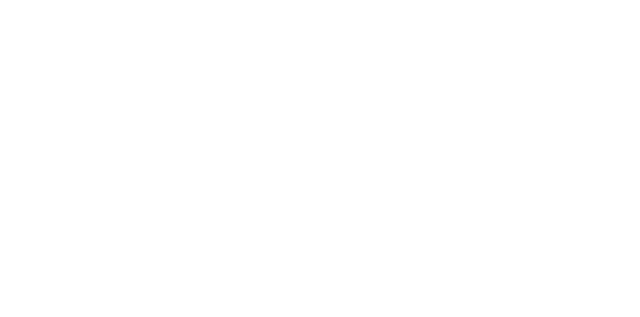
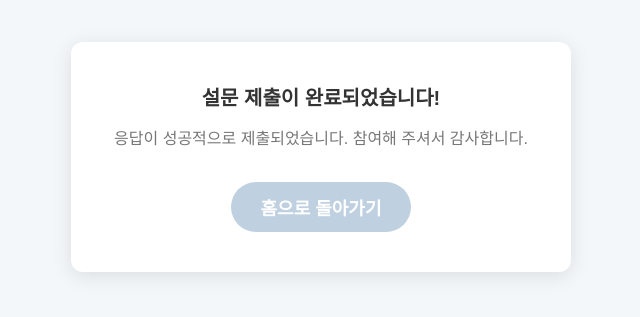
Before and after one commit to mcnc-survey/Client, a Vue app: page /mobile/confirmation in a window 1280 px wide. Before the commit this address had no page. Shown: the part 263-580 px from the top of the page, without its empty margins (319-959 px from the left). Built offline with nearby package versions, Linux system fonts and the light colour scheme; what v-calendar would draw is missing.

Commit message:
feat: 응답제출 페이지 추가 및 연결

```diff
--- a/src/mobile/SurveyCompletion.vue
+++ /dev/null
@@ -1,6 +0,0 @@
-<template>
-  <div>
-    <h1>SurveyCompletion Page</h1>
-    <p>Welcome to the SurveyCompletion Page!</p>
-  </div>
-</template>
--- /dev/null
+++ b/src/mobile/SurveyConfirmation.vue
@@ -0,0 +1,78 @@
+<template>
+  <div class="confirmation-page">
+    <div class="confirmation-content">
+      <h1 class="confirmation-title">설문 제출이 완료되었습니다!</h1>
+      <p class="confirmation-message">
+        응답이 성공적으로 제출되었습니다. 참여해 주셔서 감사합니다.
+      </p>
+      <router-link :to="`/mobile?t=${surveyId}`">
+        <button class="home-button">홈으로 돌아가기</button>
+      </router-link>
+    </div>
+  </div>
+</template>
+
+<script>
+export default {
+  data() {
+    return {
+      surveyId: localStorage.getItem("surveyId"),
+    };
+  },
+};
+</script>
+
+<style scoped>
+.confirmation-page {
+  display: flex;
+  justify-content: center;
+  align-items: center;
+  flex-direction: column;
+  width: 100%;
+  height: 100vh;
+  background-color: #f4f7fa;
+  padding: 20px;
+  box-sizing: border-box;
+}
+
+.confirmation-content {
+  text-align: center;
+  background-color: #ffffff;
+  border-radius: 12px;
+  box-shadow: 0 4px 20px rgba(0, 0, 0, 0.1);
+  padding: 40px;
+  max-width: 500px;
+  width: 100%;
+}
+
+.confirmation-title {
+  font-size: 20px;
+  font-weight: bold;
+  color: #333;
+  margin-bottom: 15px;
+}
+
+.confirmation-message {
+  font-size: 16px;
+  color: #777;
+  margin-top: 0;
+  line-height: 1.6;
+}
+
+.home-button {
+  margin-top: 30px;
+  padding: 12px 30px;
+  background-color: #bfd0e0;
+  color: white;
+  font-size: 18px;
+  font-weight: bold;
+  border: none;
+  border-radius: 30px;
+  cursor: pointer;
+  transition: background-color 0.3s ease;
+}
+
+.home-button:hover {
+  background-color: #45a049;
+}
+</style>
--- a/src/mobile/SurveyParticipation.vue
+++ b/src/mobile/SurveyParticipation.vue
@@ -178,8 +178,17 @@
           const submitResponse = await API.submitSurvey(submitPayload);
           console.log("submitSurvey API 호출 성공:", submitResponse.data);
         }
+        // 제출 후 확인 페이지로 이동
+        this.$router.push("/mobile/confirmation");
       } catch (error) {
         console.error("응답 처리 중 오류 발생:", error);
+        // 실패 시 SweetAlert2로 경고 띄우기
+        Swal.fire({
+          title: "응답 제출 실패",
+          text: "응답 제출 중 오류가 발생했습니다. 다시 시도해 주세요.",
+          icon: "error",
+          confirmButtonText: "확인",
+        });
       }
     },
   },
--- a/src/router/index.js
+++ b/src/router/index.js
@@ -11,6 +11,7 @@
 import DeletedItems from "../views/DeletedItems.vue";
 import ParticipantInfo from "../mobile/ParticipantInfo.vue";
 import SurveyParticipation from "../mobile/SurveyParticipation.vue";
+import SurveyConfirmation from "../mobile/SurveyConfirmation.vue";
 import FindPwIdentify from "@/views/FindPwIdentify.vue";
 import FindPwVerify from "@/views/FindPwVerify.vue";
 import FindPwReset from "@/views/FindPwReset.vue";
@@ -111,8 +112,8 @@
         component: ParticipantInfo,
       },
       {
-        path: "completion",
-        component: SurveyCompletion,
+        path: "confirmation",
+        component: SurveyConfirmation,
       },
       {
         path: "survey",
```
